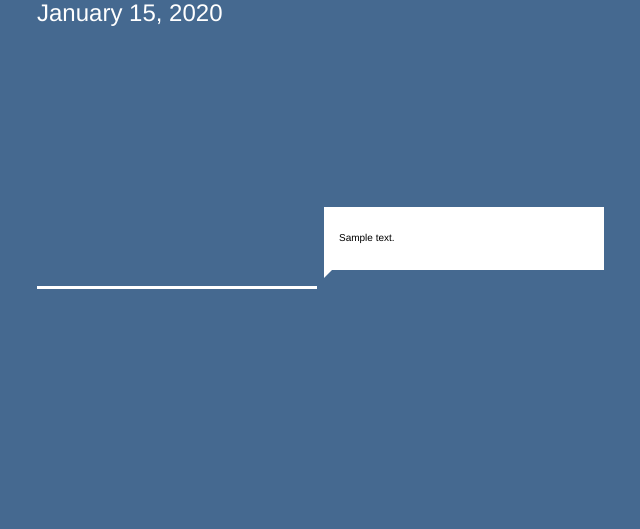
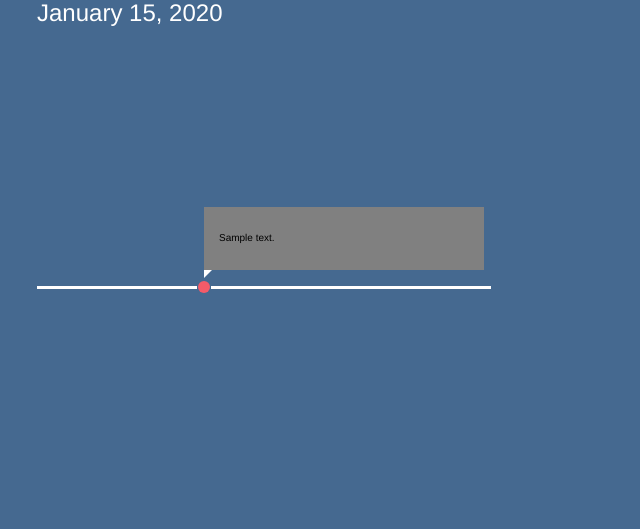
Before and after one commit to harshita-gupta/thinking-queerly-timeline, a Flask app: a page that uses app/templates/timeline-view.html in a window 1280 px wide. Shown: the part 205-734 px from the top of the page, without its empty margins (33-673 px from the left). Run offline with Flask 2, Linux system fonts and the light colour scheme; a user stored in the database is signed in; tables that the repository leaves empty hold one stand-in row (values such as "Sample post"); some libraries are stand-ins or nearby versions.

Commit message:
bug fixing

```diff
--- a/app/static/timeline-styles.css
+++ b/app/static/timeline-styles.css
@@ -17,6 +17,11 @@ body {
   font: normal 16px/1.5 "Helvetica Neue", sans-serif;
   background: #456990;
   color: #fff;
+}
+
+
+div .onsex {
+  background: gray;
 }
 
 /* .section SECTION
@@ -66,10 +71,6 @@ body {
   background: #fff;
 }
 
-li .onsex {
-  background: gray;
-}
-
 .timeline ol li:last-child {
   width: 280px;
 }
@@ -100,6 +101,10 @@ li .onsex {
   white-space: normal;
   color: black;
   background: white;
+}
+
+.timeline ol li .onsex {
+  background: gray;
 }
 
 .timeline ol li div::before {
@@ -162,6 +167,8 @@ li .onsex {
   height: 45px;
 }
 
+
+
 /* GENERAL MEDIA QUERIES
 –––––––––––––––––––––––––––––––––––––––––––––––––– */
 @media screen and (max-width: 599px) {
--- a/app/templates/timeline-view.html
+++ b/app/templates/timeline-view.html
@@ -21,8 +21,8 @@
     <!-- <div class="entries"> -->
     <ol>
         {% for post in posts %}
-            <li {% if post.on_sex %} class="onsex" {% endif %}>
-            <div>
+            <li>
+            <div {% if post.on_sex %} class="onsex" {% endif %}>
             <!-- <div class="entry"> -->
                 <time>
                 <!-- <div class="title"> -->
@@ -39,7 +39,7 @@
             </div>
         </li>
         {% endfor %}
-
+        <li></li>
     </ol>
     <!-- </div> -->
     <div class="arrows">
```
